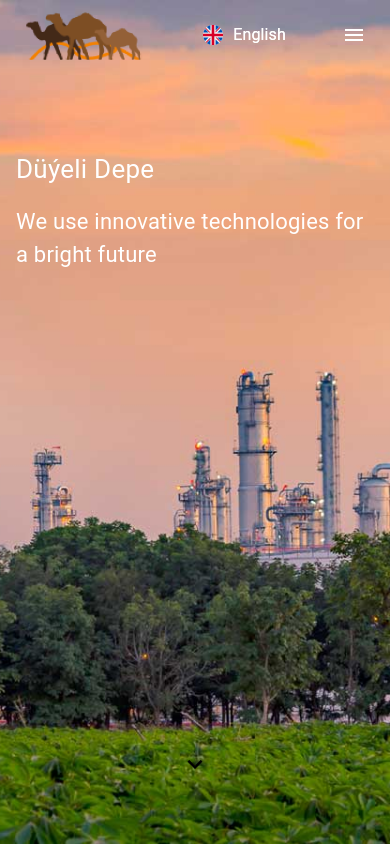
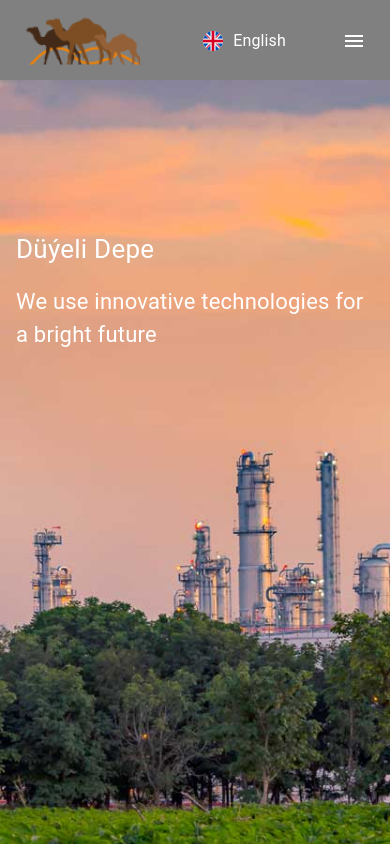
Before and after one commit to Halil777/camel-hill, a React (Vite) app: page / in a window 390 px wide. Shown: the top 844 px of the page. Built offline with nearby package versions, Linux system fonts and the light colour scheme.

Commit message:
fade failed

```diff
--- a/src/App.jsx
+++ b/src/App.jsx
@@ -17,7 +17,7 @@ function App() {
   });
 
   return (
-    <div className="overflow-hidden">
+    <div>
       <BrowserRouter>
         <Navbar />
         <Routes>
--- a/src/components/contact/Contact.jsx
+++ b/src/components/contact/Contact.jsx
@@ -52,7 +52,7 @@ const Contact = () => {
       });
     } catch (error) {
       toast.error("Error sending message. Please try again.");
-      console.error("Error sending email:", error);
+      console.log("Error sending email:", error);
     }
   };
 
@@ -93,8 +93,8 @@ const Contact = () => {
                 onSubmit={handleSubmit}
               >
                 <TextField
-                  data-aos="fade-right"
-                  data-aos-delay="400"
+                  // data-aos="fade-right"
+                  // data-aos-delay="400"
                   label={t("fullName")}
                   variant="outlined"
                   InputProps={{
@@ -111,8 +111,8 @@ const Contact = () => {
                   onChange={handleInputChange}
                 />
                 <TextField
-                  data-aos="fade-right"
-                  data-aos-delay="500"
+                  // data-aos="fade-right"
+                  // data-aos-delay="500"
                   label={t("email")}
                   variant="outlined"
                   type="email"
@@ -130,8 +130,8 @@ const Contact = () => {
                   onChange={handleInputChange}
                 />
                 <TextField
-                  data-aos="fade-right"
-                  data-aos-delay="600"
+                  // data-aos="fade-right"
+                  // data-aos-delay="600"
                   label={t("message")}
                   variant="outlined"
                   multiline
@@ -165,8 +165,8 @@ const Contact = () => {
               md={6}
               sm={12}
               xs={12}
-              data-aos="fade-left"
-              data-aos-delay="400"
+              // data-aos="fade-left"
+              // data-aos-delay="400"
             >
               <YMaps>
                 <div>
--- a/src/components/footer/Footer.jsx
+++ b/src/components/footer/Footer.jsx
@@ -16,8 +16,8 @@ const Footer = () => {
         <Grid container pt={5} pb={5}>
           <Grid item lg={4} md={4} sm={6} xs={12}>
             <Typography
-              data-aos="fade-right"
-              data-aos-delay="400"
+              // data-aos="fade-right"
+              // data-aos-delay="400"
               variant="h5"
               sx={{
                 color: "#fff",
@@ -66,8 +66,8 @@ const Footer = () => {
           </Grid>
           <Grid item lg={4} md={4} sm={6} xs={12}>
             <Typography
-              data-aos="fade-right"
-              data-aos-delay="400"
+              // data-aos="fade-right"
+              // data-aos-delay="400"
               variant="h5"
               sx={{
                 color: "#fff",
@@ -122,8 +122,8 @@ const Footer = () => {
             <Stack spacing={3}>
               <Typography
                 color="#fff"
-                data-aos="fade-left"
-                data-aos-delay="400"
+                // data-aos="fade-left"
+                // data-aos-delay="400"
                 sx={{ fontSize: "20px" }}
               >
                 {t("footerText")}
--- a/src/components/navbar/Index.jsx
+++ b/src/components/navbar/Index.jsx
@@ -3,11 +3,16 @@ import Footer from "../footer/Footer";
 import Navbar from "./Navbar";
 import Header from "../header/Header";
 import Contact from "../contact/Contact";
+import { useMediaQuery } from "@mui/material";
+import MediaNavbar from "./MediaNavbar";
+
 const Index = () => {
+  const isMediumScreen = useMediaQuery("(max-width: 960px)");
   return (
     <div>
       <Header />
-      <Navbar />
+      {!isMediumScreen && <Navbar />}
+      {isMediumScreen && <MediaNavbar />}
       <Outlet />
       <Contact />
       <Footer />
--- /dev/null
+++ b/src/components/navbar/MediaNavbar.jsx
@@ -0,0 +1,90 @@
+import { useEffect, useState } from "react";
+import {
+  Container,
+  IconButton,
+  Paper,
+  Stack,
+  Typography,
+  Drawer,
+  Box,
+} from "@mui/material";
+import Language from "../../language/Language";
+import { Link, useLocation } from "react-router-dom";
+import MenuIcon from "@mui/icons-material/Menu";
+import { smallNavbarItems } from "../../data/data.mjs";
+import { useTranslation } from "react-i18next";
+
+const MediaNavbar = () => {
+  const { t } = useTranslation();
+
+  const [isDrawerOpen, setIsDrawerOpen] = useState(false);
+
+  return (
+    <div>
+      <Box sx={{ background: "gray", height: 80, pt: 2 }}>
+        <Container>
+          <Stack
+            direction="row"
+            sx={{ display: { lg: "none", md: "none", sm: "flex", xs: "flex" } }}
+            justifyContent="space-between"
+          >
+            <img src="./images/logo.png" alt="Logo" />
+            <Stack direction="row" spacing={5} alignItems="center">
+              <Language />
+              <IconButton
+                onClick={() => setIsDrawerOpen(true)}
+                color="inherit"
+                edge="start"
+              >
+                <MenuIcon sx={{ color: "#fff" }} />
+              </IconButton>
+            </Stack>
+          </Stack>
+          <Drawer
+            anchor="right"
+            open={isDrawerOpen}
+            onClose={() => setIsDrawerOpen(false)}
+          >
+            <div
+              role="presentation"
+              onClick={() => setIsDrawerOpen(false)}
+              onKeyDown={() => setIsDrawerOpen(false)}
+            >
+              <Stack spacing={2} p={4}>
+                {smallNavbarItems.map((linkCategory, index) => (
+                  <Link
+                    key={`small_navbar_key${index}`}
+                    to={`/${linkCategory.link}`}
+                    style={{
+                      textDecoration:
+                        location.pathname === `/${linkCategory.link}`
+                          ? "underline"
+                          : "none",
+                      textUnderlineOffset: "7px",
+                    }}
+                  >
+                    <Typography
+                      sx={{
+                        fontSize: "15px",
+                        textDecoration:
+                          location.pathname === `/${linkCategory.link}`
+                            ? "underline"
+                            : "none",
+                        color: "#000",
+                        textUnderlineOffset: "7px",
+                      }}
+                    >
+                      {t(linkCategory.title)}
+                    </Typography>
+                  </Link>
+                ))}
+              </Stack>
+            </div>
+          </Drawer>
+        </Container>
+      </Box>
+    </div>
+  );
+};
+
+export default MediaNavbar;
--- a/src/components/navbar/Navbar.jsx
+++ b/src/components/navbar/Navbar.jsx
@@ -1,23 +1,23 @@
 import { useEffect, useState } from "react";
 import {
+  Box,
   Container,
-  IconButton,
   Paper,
   Stack,
   Typography,
-  Drawer,
+  useMediaQuery,
 } from "@mui/material";
 import Language from "../../language/Language";
 import { Link, useLocation } from "react-router-dom";
-import MenuIcon from "@mui/icons-material/Menu";
 import { smallNavbarItems } from "../../data/data.mjs";
 import { useTranslation } from "react-i18next";
+import MediaNavbar from "./MediaNavbar";
 
 const Navbar = () => {
   const { t } = useTranslation();
   const [isScrolled, setIsScrolled] = useState(false);
   const location = useLocation();
-  const [isDrawerOpen, setIsDrawerOpen] = useState(false);
+  const isMediumScreen = useMediaQuery("(max-width: 960px)");
 
   useEffect(() => {
     window.scrollTo(0, 0);
@@ -41,6 +41,11 @@ const Navbar = () => {
 
   return (
     <>
+      <Box
+        sx={{
+          display: { md: "flex", lg: "flex", sm: "none", xs: "none" },
+        }}
+      >
         <Paper
           elevation={isScrolled ? 5 : 0}
           sx={{
@@ -60,7 +65,6 @@ const Navbar = () => {
               direction="row"
               alignItems="center"
               justifyContent="space-between"
-            sx={{ display: { md: "flex", lg: "flex", sm: "none", xs: "none" } }}
             >
               <Stack direction="row" alignItems="center" spacing={5}>
                 <Link to="/">
@@ -105,66 +109,9 @@ const Navbar = () => {
               </Stack>
               {isScrolled && <Language />}
             </Stack>
-          <Stack
-            direction="row"
-            sx={{ display: { lg: "none", md: "none", sm: "flex", xs: "flex" } }}
-            justifyContent="space-between"
-          >
-            <img src="./images/logo.png" alt="Logo" />
-            <Stack direction="row" spacing={5} alignItems="center">
-              <Language />
-              <IconButton
-                onClick={() => setIsDrawerOpen(true)}
-                color="inherit"
-                edge="start"
-              >
-                <MenuIcon sx={{ color: "#fff" }} />
-              </IconButton>
-            </Stack>
-          </Stack>
-          <Drawer
-            anchor="right"
-            open={isDrawerOpen}
-            onClose={() => setIsDrawerOpen(false)}
-          >
-            <div
-              role="presentation"
-              onClick={() => setIsDrawerOpen(false)}
-              onKeyDown={() => setIsDrawerOpen(false)}
-            >
-              <Stack spacing={2} p={4}>
-                {smallNavbarItems.map((linkCategory, index) => (
-                  <Link
-                    key={`small_navbar_key${index}`}
-                    to={`/${linkCategory.link}`}
-                    style={{
-                      textDecoration:
-                        location.pathname === `/${linkCategory.link}`
-                          ? "underline"
-                          : "none",
-                      textUnderlineOffset: "7px",
-                    }}
-                  >
-                    <Typography
-                      sx={{
-                        fontSize: "15px",
-                        textDecoration:
-                          location.pathname === `/${linkCategory.link}`
-                            ? "underline"
-                            : "none",
-                        color: "#000",
-                        textUnderlineOffset: "7px",
-                      }}
-                    >
-                      {t(linkCategory.title)}
-                    </Typography>
-                  </Link>
-                ))}
-              </Stack>
-            </div>
-          </Drawer>
           </Container>
         </Paper>
+      </Box>
     </>
   );
 };
```
Also changed, not shown: 3 other files (tests, documents, lock files or other folders). Lines whose indentation alone changed are shown as unchanged.
